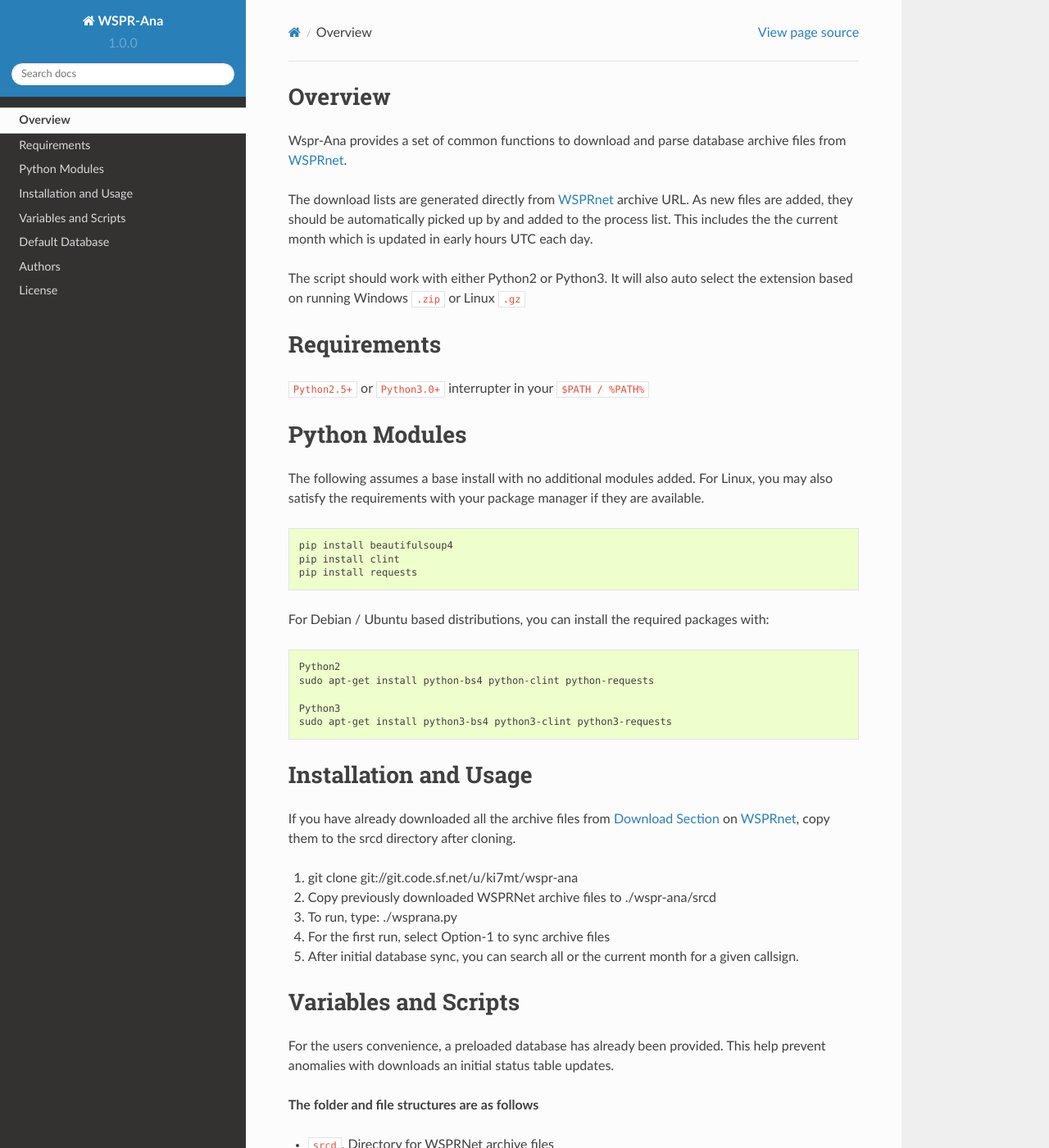
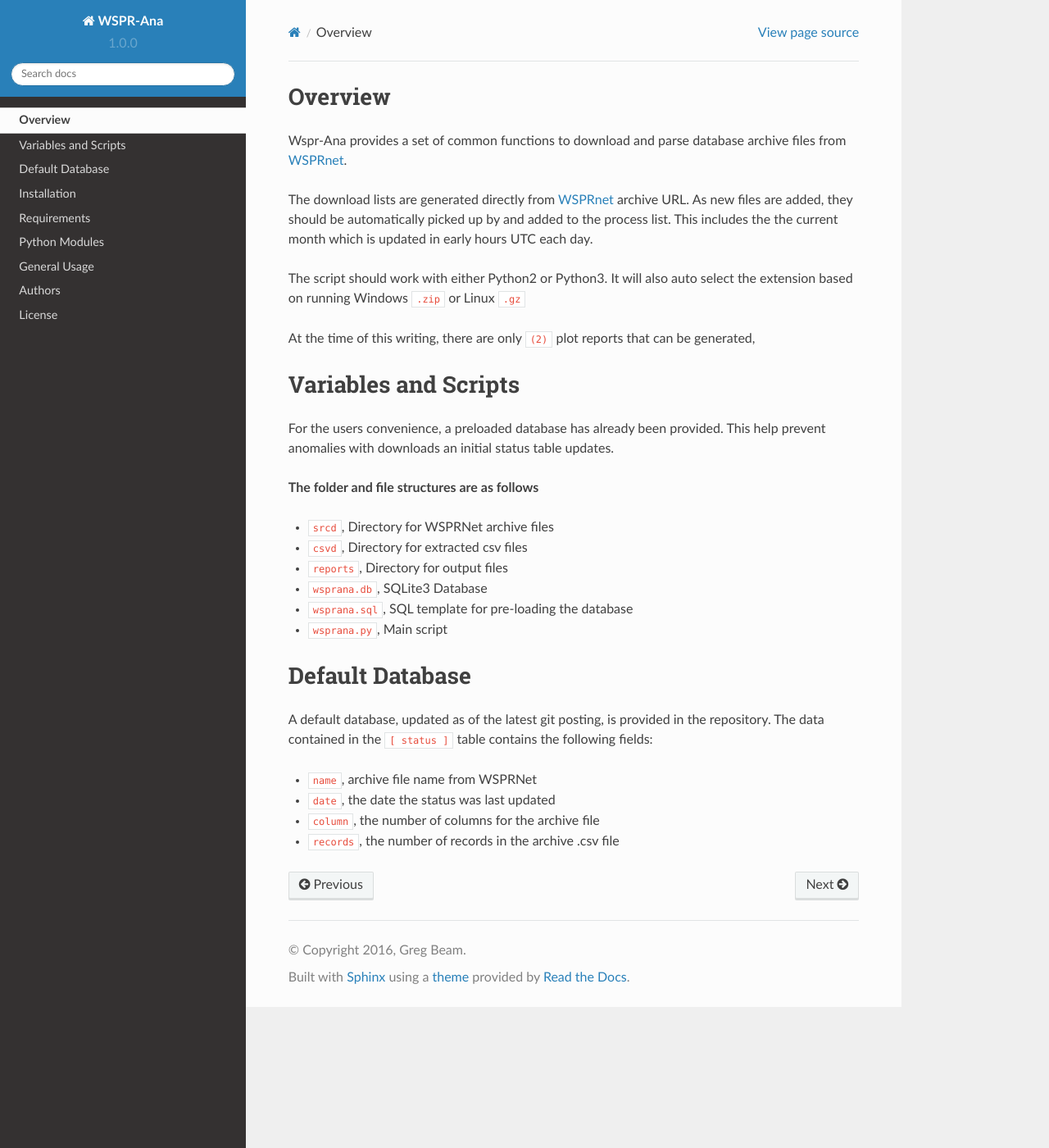
Before and after one commit to KI7MT/wspr-analytics, a Sphinx documentation site: the page built from docs/source/include_readme.rst, in a window 1280 px wide and 1400 px high. Shown: the whole window at 82% size. Built offline with Sphinx 7.4.7 and the Read the Docs theme 2.0.0, drawn with Linux system fonts in a browser that asks for light colours.

Commit message:
Re arrange glbal variables and paths

```diff
--- a/README.rst
+++ b/README.rst
@@ -1,5 +1,6 @@
 Overview
 --------
+
 Wspr-Ana provides a set of common functions to download and parse
 database archive files from `WSPRnet`_.
 
@@ -11,50 +12,8 @@
 The script should work with either Python2 or Python3. It will also auto
 select the extension based on running Windows ``.zip`` or Linux ``.gz``
 
-
-Requirements
-------------
-``Python2.5+`` or ``Python3.0+`` interrupter in your ``$PATH / %PATH%``
-
-
-Python Modules
---------------
-
-The following assumes a base install with no additional modules added. For
-Linux, you may also satisfy the requirements with your package manager
-if they are available.
-
-.. code-block:: python
-
-   pip install beautifulsoup4
-   pip install clint
-   pip install requests
-
-
-For Debian / Ubuntu based distributions, you can install the required
-packages with:
-
-.. code-block:: bash
-
-   Python2
-   sudo apt-get install python-bs4 python-clint python-requests
-
-   Python3
-   sudo apt-get install python3-bs4 python3-clint python3-requests
-
-
-Installation and Usage
-----------------------
-If you have already downloaded all the archive files from `Download Section`_ on
-`WSPRnet`_, copy them to the srcd directory after cloning.
-
-1. git clone git://git.code.sf.net/u/ki7mt/wspr-ana
-2. Copy previously downloaded WSPRNet archive files to ./wspr-ana/srcd
-3. To run, type: ./wsprana.py
-4. For the first run, select Option-1 to sync archive files
-5. After initial database sync, you can search all or the current
-   month for a given callsign.
-
+At the time of this writing, there are only ``(2)`` plot reports that can
+be generated,
 
 Variables and Scripts
 ---------------------
@@ -84,6 +43,5 @@
 - ``column``,  the number of columns for the archive file
 - ``records``, the number of records in the archive .csv file
 
-
 .. _WSPRnet: http://wsprnet.org/drupal/
 .. _Download Section: http://wsprnet.org/drupal/downloads
```
Also changed, not shown: docs/source/index.rst (+5 -7 lines), docs/source/installation.rst (added, +56 -0 lines), wsprana.py (+12 -5 lines).
